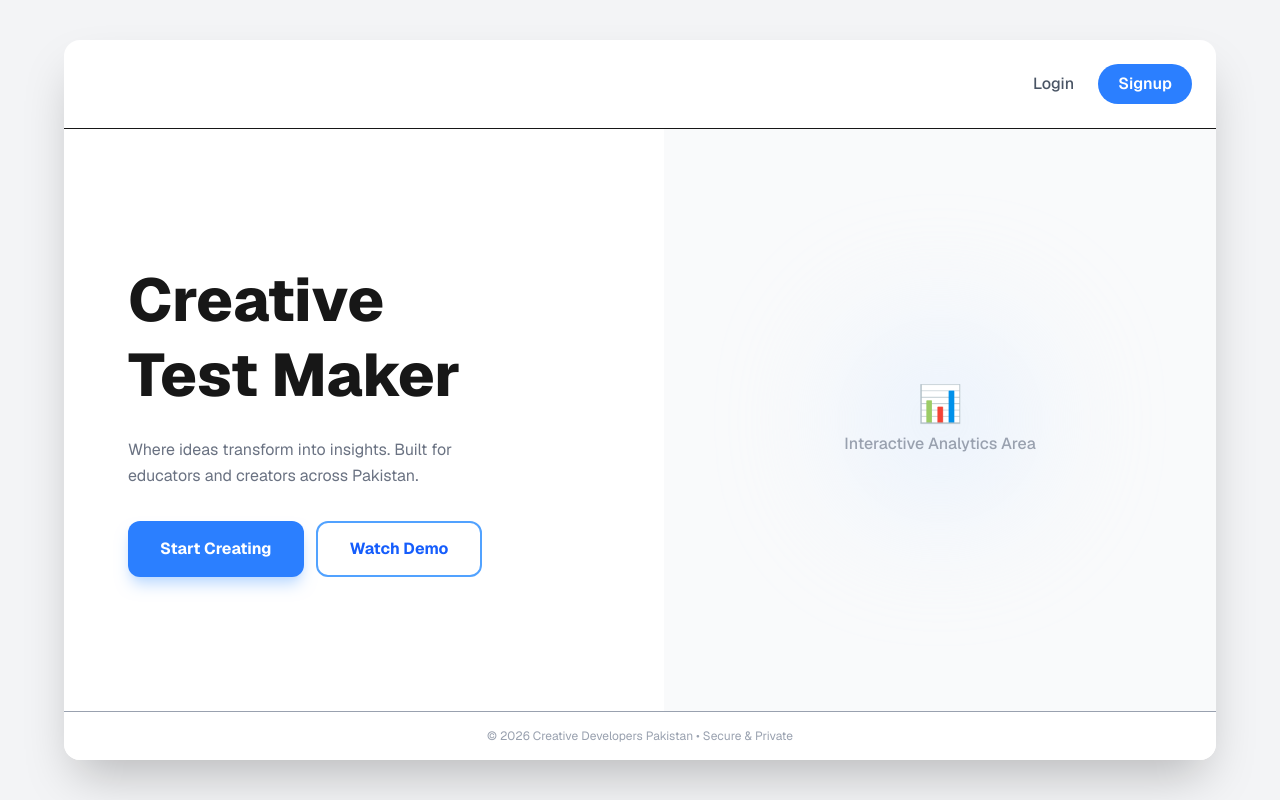
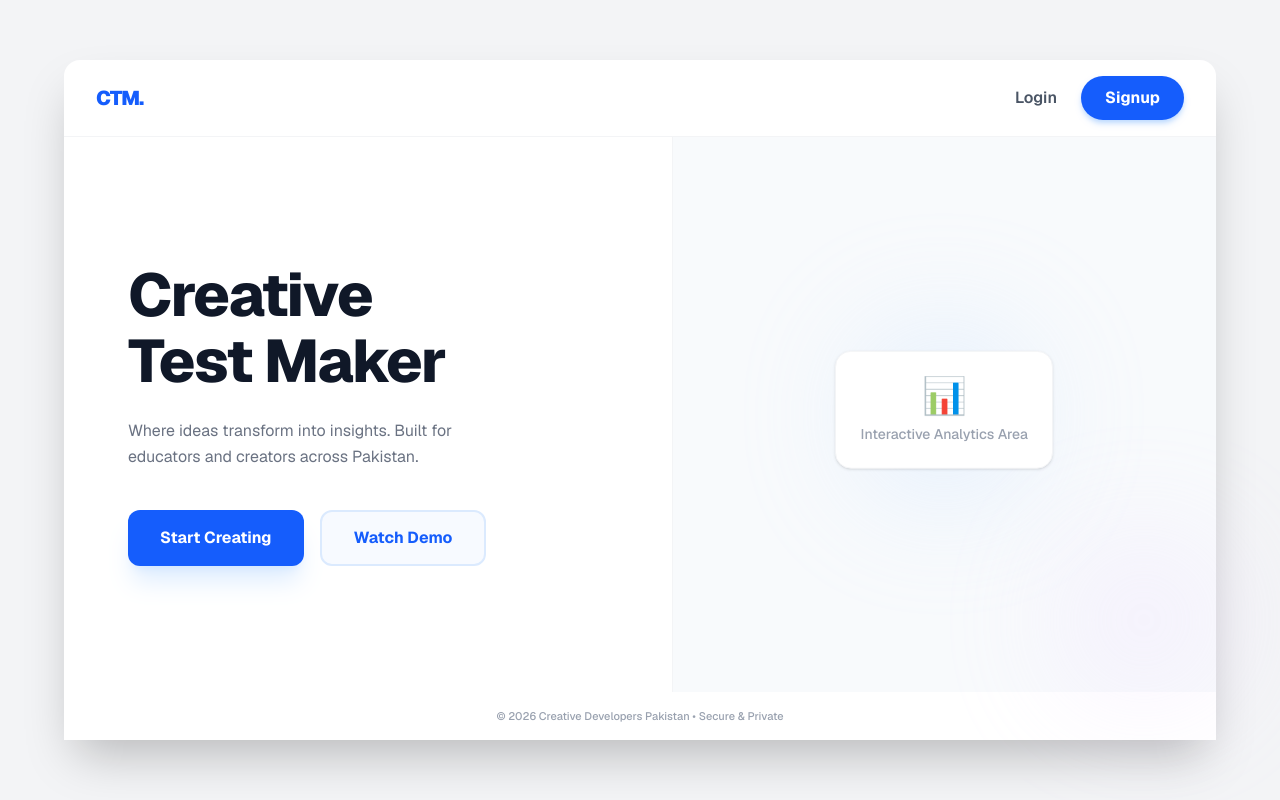
Before and after one commit to waleedcoder786/frontend, a Next.js app: page /home in a window 1280 px wide. Built offline with nearby package versions, Linux system fonts and the light colour scheme.

Commit message:
structure change

```diff
--- a/app/components/navbar/page.tsx
+++ b/app/components/navbar/page.tsx
@@ -72,8 +72,7 @@ function Sidebar() {
 
   return (
     <>
-      {/* --- MOBILE HAMBURGER BUTTON --- */}
-      {/* Ye button sirf mobile view (hidden md:flex) mein nazar aayega jab sidebar band hoga */}
+      {/* --- MOBILE HAMBURGER BUTTON (OPENS SIDEBAR) --- */}
       {!isOpen && (
         <button
           onClick={() => setIsOpen(true)}
@@ -84,7 +83,6 @@ function Sidebar() {
       )}
 
       {/* --- BACKDROP (MOBILE ONLY) --- */}
-      {/* Jab mobile par sidebar khulega, tab peeche ki screen dark ho jayegi */}
       {isOpen && (
         <div
           className="fixed inset-0 bg-black/60 backdrop-blur-sm z-[80] md:hidden"
@@ -101,20 +99,21 @@ function Sidebar() {
           ${isOpen ? 'w-64 translate-x-0' : 'w-20 -translate-x-full md:translate-x-0'}
         `}
       >
-        {/* Toggle Button (Desktop pe arrow, Mobile pe Close icon) */}
+        {/* ✅ Desktop Toggle Button (Mobile par hide kar diya hai taaki overlap na kare) */}
         <button
           onClick={() => setIsOpen(!isOpen)}
-          className="absolute -right-3 top-10 bg-blue-600 w-7 h-7 rounded-full flex items-center justify-center border-2 border-slate-900 text-white shadow-lg hover:scale-110 transition-transform z-[100]"
+          className="hidden md:flex absolute -right-3 top-10 bg-blue-600 w-7 h-7 rounded-full items-center justify-center border-2 border-slate-900 text-white shadow-lg hover:scale-110 transition-transform z-[100]"
         >
-          {isOpen ? <FaChevronLeft size={12} className="hidden md:block" /> : <FaBars size={12} className="hidden md:block" />}
-          {/* Mobile close icon */}
-          <span className="md:hidden"> {isOpen ? <FaTimes size={12} /> : <FaBars size={12} />} </span>
+          {isOpen ? <FaChevronLeft size={12} /> : <FaBars size={12} />}
         </button>
 
-        {/* Logo Section */}
-        <div className={`flex items-center gap-3 p-6 mb-4 h-24 overflow-hidden ${!isOpen && 'md:justify-center'}`}>
-          <div className="w-10 h-10 bg-gradient-to-tr from-blue-600 to-blue-400 rounded-xl flex-shrink-0 flex items-center justify-center font-black text-xl shadow-lg shadow-blue-500/20">C</div>
-          {(isOpen) && (
+        {/* ✅ Logo Section */}
+        <div className={`flex items-center justify-between p-6 mb-4 h-24 overflow-hidden ${!isOpen && 'md:justify-center'}`}>
+          <div className="flex items-center gap-3">
+            <div className="w-10 h-10 bg-gradient-to-tr from-blue-600 to-blue-400 rounded-xl flex-shrink-0 flex items-center justify-center font-black text-xl shadow-lg shadow-blue-500/20">
+              C
+            </div>
+            {isOpen && (
               <div className="flex flex-col overflow-hidden">
                 <span className="font-black tracking-tight text-xl whitespace-nowrap">
                   {userRole === 'teacher' ? 'CTM Teacher' : 'CTM Admin'}
@@ -123,6 +122,17 @@ function Sidebar() {
                   {userRole || 'User'}
                 </span>
               </div>
+            )}
+          </div>
+
+          {/* ✅ Mobile Close Button (Aaram se logo ki right side par flex item ki tarah baitha hai) */}
+          {isOpen && (
+            <button
+              onClick={() => setIsOpen(false)}
+              className="md:hidden text-slate-400 hover:text-white transition-colors p-2 -mr-2"
+            >
+              <FaTimes size={18} />
+            </button>
           )}
         </div>
 
--- a/app/home/page.tsx
+++ b/app/home/page.tsx
@@ -7,53 +7,55 @@ export default function CreativeTestMaker() {
   const router = useRouter();
 
   return (
-    // min-h-screen use kiya taaki mobile pe content katne par scroll ho sake
-    <div className="min-h-screen w-full bg-[#f3f4f6] flex items-center justify-center p-0 md:p-8 font-sans">
+    //  Main wrapper: overflow-x-hidden lagaya taaki left/right scroll na aaye
+    <div className="min-h-screen w-full bg-[#f3f4f6] flex items-center justify-center md:p-8 font-sans overflow-x-hidden">
 
-      {/* Container: Mobile pe full width, Desktop pe max-w-6xl */}
-      <div className="w-full max-w-6xl min-h-screen md:min-h-0 md:h-[90vh] bg-white md:rounded-2xl shadow-2xl overflow-hidden border-gray-200 flex flex-col">
+      {/*  Container: Mobile par height auto rakhi hai taaki content na kate */}
+      <div className="w-full max-w-6xl bg-white md:rounded-2xl shadow-2xl flex flex-col min-h-screen md:min-h-[85vh]">
 
-        {/* Navbar: Mobile pe justify-center ya space-between */}
-        <nav className="flex justify-between md:justify-end items-center gap-4 p-4 md:p-6 border-b">
-          <div className="md:hidden font-bold text-blue-600">CTM.</div> {/* Mobile Logo Placeholder */}
-          <div className="flex gap-4 md:gap-6">
+        {/*  Navbar: Mobile par padding adjust ki taaki Login button na kate */}
+        <nav className="flex justify-between items-center px-5 py-4 md:px-8 border-b border-gray-100">
+          <div className="font-black text-xl text-blue-600 tracking-tighter">CTM.</div>
+
+          <div className="flex items-center gap-3 md:gap-6">
             <button
-              className="text-gray-600 hover:text-black font-medium text-sm md:text-base"
+              className="text-gray-600 hover:text-black font-semibold text-sm md:text-base transition-colors"
               onClick={() => router.push('/auth/login')}
             >
               Login
             </button>
             <button
               onClick={() => router.push('/auth/signup')}
-              className="bg-blue-500 text-white px-4 md:px-5 py-2 rounded-full font-semibold hover:bg-blue-600 text-sm md:text-base"
+              className="bg-blue-600 text-white px-5 py-2 md:px-6 md:py-2.5 rounded-full font-bold shadow-md shadow-blue-200 hover:bg-blue-700 active:scale-95 transition-all text-sm md:text-base"
             >
               Signup
             </button>
           </div>
         </nav>
 
-        {/* Content Section */}
-        <div className="flex flex-col md:flex-row flex-1 overflow-y-auto md:overflow-hidden">
+        {/*  Content Section: Mobile par flex-col (upar niche), Desktop par flex-row (aamne samne) */}
+        <div className="flex flex-col md:flex-row flex-1">
 
-          {/* Left Side (Text Content) */}
-          <div className="flex-1 p-8 md:p-12 lg:p-16 flex flex-col justify-center space-y-6 text-center md:text-left">
-            <h1 className="text-4xl md:text-5xl lg:text-6xl font-extrabold leading-tight">
+          {/*  Left Side (Text & Buttons) */}
+          <div className="flex-1 px-6 py-10 md:p-12 lg:p-16 flex flex-col justify-center space-y-6 text-center md:text-left">
+            <h1 className="text-4xl md:text-5xl lg:text-6xl font-extrabold text-gray-900 tracking-tight leading-[1.1]">
               Creative <br className="hidden md:block" /> Test Maker
             </h1>
             <p className="text-gray-500 max-w-sm mx-auto md:mx-0 text-sm md:text-base leading-relaxed">
               Where ideas transform into insights. Built for educators and creators across Pakistan.
             </p>
 
-            <div className="flex flex-col sm:flex-row gap-3 justify-center md:justify-start pt-2">
+            {/* Buttons: Mobile par 100% width (w-full) aur aamne-samne ki jagah upar-niche */}
+            <div className="flex flex-col sm:flex-row gap-3 md:gap-4 pt-4 w-full sm:w-auto">
               <button
-                className="bg-blue-500 text-white px-8 py-3.5 rounded-xl font-bold shadow-lg shadow-blue-200 hover:bg-blue-600 active:scale-95 transition-all"
+                className="w-full sm:w-auto bg-blue-600 text-white px-8 py-3.5 rounded-xl font-bold shadow-xl shadow-blue-200/50 hover:bg-blue-700 active:scale-95 transition-all flex justify-center items-center"
                 onClick={() => router.push('/auth/signup')}
               >
                 Start Creating
               </button>
 
               <button
-                className="border-2 border-blue-400 text-blue-600 px-8 py-3.5 rounded-xl font-bold hover:bg-blue-50 active:scale-95 transition-all"
+                className="w-full sm:w-auto border-[2px] border-blue-100 text-blue-600 bg-blue-50/50 px-8 py-3.5 rounded-xl font-bold hover:bg-blue-100 hover:border-blue-200 active:scale-95 transition-all flex justify-center items-center"
                 onClick={() =>
                   window.open('https://www.youtube.com/watch?v=uXJEuA0eX8A', '_blank')
                 }
@@ -63,22 +65,23 @@ export default function CreativeTestMaker() {
             </div>
           </div>
 
-          {/* Right Side (Image/Interactive Area) */}
-          <div className="flex-1 bg-gray-50 flex items-center justify-center p-10 min-h-[300px] md:min-h-full">
-            <div className="relative w-full h-full flex items-center justify-center">
-              {/* Decorative background for mobile/desktop */}
-              <div className="absolute w-48 h-48 bg-blue-100 rounded-full blur-3xl opacity-50"></div>
-              <p className="text-gray-400 font-medium relative z-10 text-center">
+          {/*  Right Side (Interactive Area) */}
+          <div className="flex-1 bg-slate-50 flex items-center justify-center p-8 min-h-[350px] md:min-h-full border-t md:border-t-0 md:border-l border-gray-100">
+            <div className="relative w-full h-full flex flex-col items-center justify-center">
+              <div className="absolute w-40 h-40 bg-blue-200 rounded-full blur-3xl opacity-40"></div>
+              <div className="absolute w-40 h-40 bg-purple-200 rounded-full blur-3xl opacity-30 -bottom-10 -right-10"></div>
+
+              <div className="relative z-10 bg-white p-6 rounded-2xl shadow-sm border border-gray-100 text-center animate-bounce duration-[3000ms]">
                 <span className="block text-4xl mb-2">📊</span>
-                Interactive Analytics Area
-              </p>
+                <p className="text-gray-400 font-medium text-sm">Interactive Analytics Area</p>
+              </div>
             </div>
           </div>
 
         </div>
 
         {/* Footer */}
-        <footer className="text-center py-4 text-[10px] md:text-xs text-gray-400 border-t bg-white">
+        <footer className="text-center py-4 text-[11px] font-medium text-gray-400 bg-white">
           © 2026 Creative Developers Pakistan • Secure & Private
         </footer>
 
```
Lines whose indentation alone changed are shown as unchanged.
